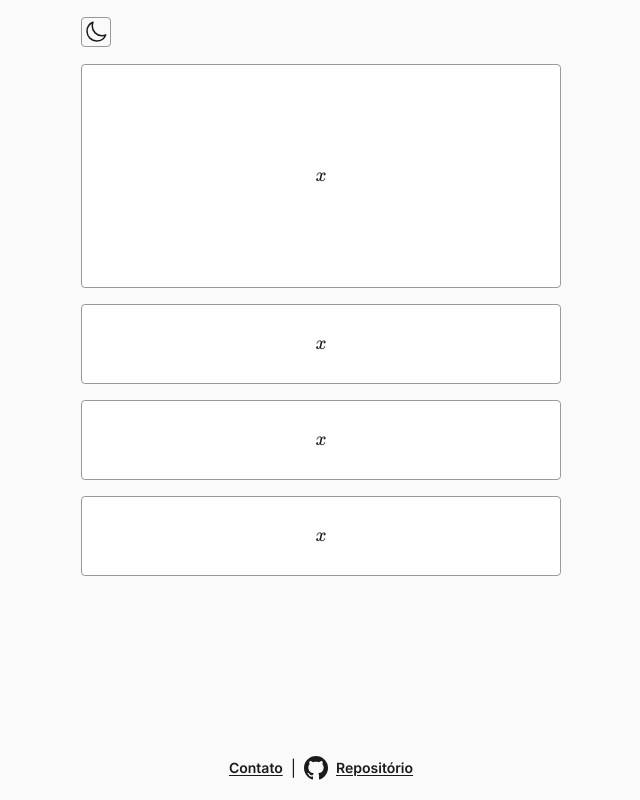
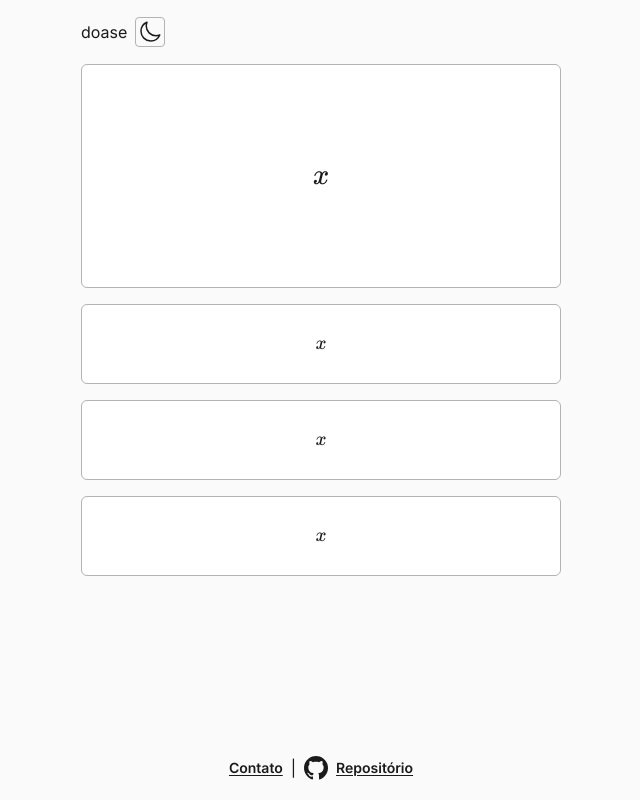
Before and after one commit to mcavalcantes/derivaquiz, a React (Vite) app: page / in a window 1280 px wide. Shown: the whole page, without its empty margins (319-959 px from the left). Built offline with nearby package versions, Linux system fonts and the light colour scheme.

Commit message:
refactoring...

```diff
--- a/src/App.tsx
+++ b/src/App.tsx
@@ -57,6 +57,7 @@ export function App() {
         <button className="xl:hidden p-0.5 cursor-pointer border border-[var(--border)] rounded">
           <Cog />
         </button>
+        <button onClick={generate}>doase</button>
         <button
           onClick={() => toggleTheme(setTheme)}
           className="p-0.5 cursor-pointer border border-[var(--border)] rounded"
--- a/src/components/Answer.tsx
+++ b/src/components/Answer.tsx
@@ -2,21 +2,18 @@ import { useEffect, useRef } from "react";
 import katex from "katex";
 import "katex/dist/katex.min.css";
 
-export function Answer({ expression }: { expression?: string }) {
-  if (!expression) {
-    throw new Error();
-  }
-
-  const answerRef = useRef<HTMLButtonElement>(null);
+export function Answer({ expression = "" }: { expression?: string }) {
+  const buttonRef = useRef<HTMLButtonElement>(null);
 
   useEffect(() => {
-    katex.render(expression, answerRef.current as HTMLButtonElement);
+    katex.render(expression, buttonRef.current as HTMLButtonElement);
   }, [expression]);
 
   return (
-    <button ref={answerRef} className="
-      select-none cursor-pointer bg-[var(--foreground)] h-20 flex items-center justify-center
-      border rounded border-[var(--border)] outline-none hover:ring ring-[var(--border)] transition
+    <button ref={buttonRef} className="
+      select-none cursor-pointer h-20 flex items-center justify-center
+      border rounded-md bg-[var(--foreground)] border-[var(--border)]
+      hover:ring ring-[var(--ring)] transition
     "/>
   );
 }
--- a/src/components/Display.tsx
+++ b/src/components/Display.tsx
@@ -2,20 +2,17 @@ import { useEffect, useRef } from "react";
 import katex from "katex";
 import "katex/dist/katex.min.css";
 
-export function Display({ expression }: { expression?: string }) {
-  if (!expression) {
-    throw new Error();
-  }
-
-  const displayRef = useRef<HTMLDivElement>(null);
+export function Display({ expression = "" }: { expression?: string }) {
+  const divRef = useRef<HTMLDivElement>(null);
 
   useEffect(() => {
-    katex.render(expression, displayRef.current as HTMLDivElement);
+    katex.render(expression, divRef.current as HTMLDivElement);
   }, [expression]);
 
   return (
-    <div ref={displayRef} className="
-      select-none bg-[var(--foreground)] h-56 flex items-center justify-center border rounded border-[var(--border)]
+    <div ref={divRef} className="
+      select-none h-56 flex items-center justify-center
+      text-2xl border rounded-md bg-[var(--foreground)] border-[var(--border)]
     "/>
   );
 }
--- a/src/index.css
+++ b/src/index.css
@@ -4,11 +4,9 @@
 :root {
   --background: #fafafa;
   --text: #1a1a1a;
-  --border: #999999;
+  --border: #b3b3b3;
   --foreground: #ffffff;
-
-  --feedback-correct: #7CCE00;
-  --feedback-incorrect: #FB2C36;
+  --ring: #808080;
 
   font-synthesis: none;
   text-rendering: optimizeLegibility;
@@ -18,9 +16,10 @@
 
 .dark {
   --background: #1a1a1a;
-  --text: #fafafa;
-  --border: #666666;
+  --text: #e6e6e6;
+  --border: #4d4d4d;
   --foreground: #333333;
+  --ring: #666666;
 }
 
 @font-face {
--- a/src/lib/getRandomQuestion.ts
+++ b/src/lib/getRandomQuestion.ts
@@ -1,9 +1,9 @@
 "use server";
 
 export async function getRandomQuestion() {
-  const typeQuery = `types=LIMIT&types=DERIVATIVE&types=INTEGRAL`;
-  const difficultyQuery = `difficulties=EASY&difficulties=MEDIUM&difficulties=HARD&difficulties=LEGENDARY`;
-  const URL = `http://localhost:3000/api?${typeQuery}&${difficultyQuery}`;
+  const typeQuery = `type=LIMIT&type=DERIVATIVE&type=INTEGRAL`;
+  const difficultyQuery = `difficulty=EASY&difficulty=MEDIUM&difficulty=HARD&difficulty=LEGENDARY`;
+  const URL = `http://localhost:3000/api/get?${typeQuery}&${difficultyQuery}`;
 
   const response = await fetch(URL);
   const data = await response.json();
```
